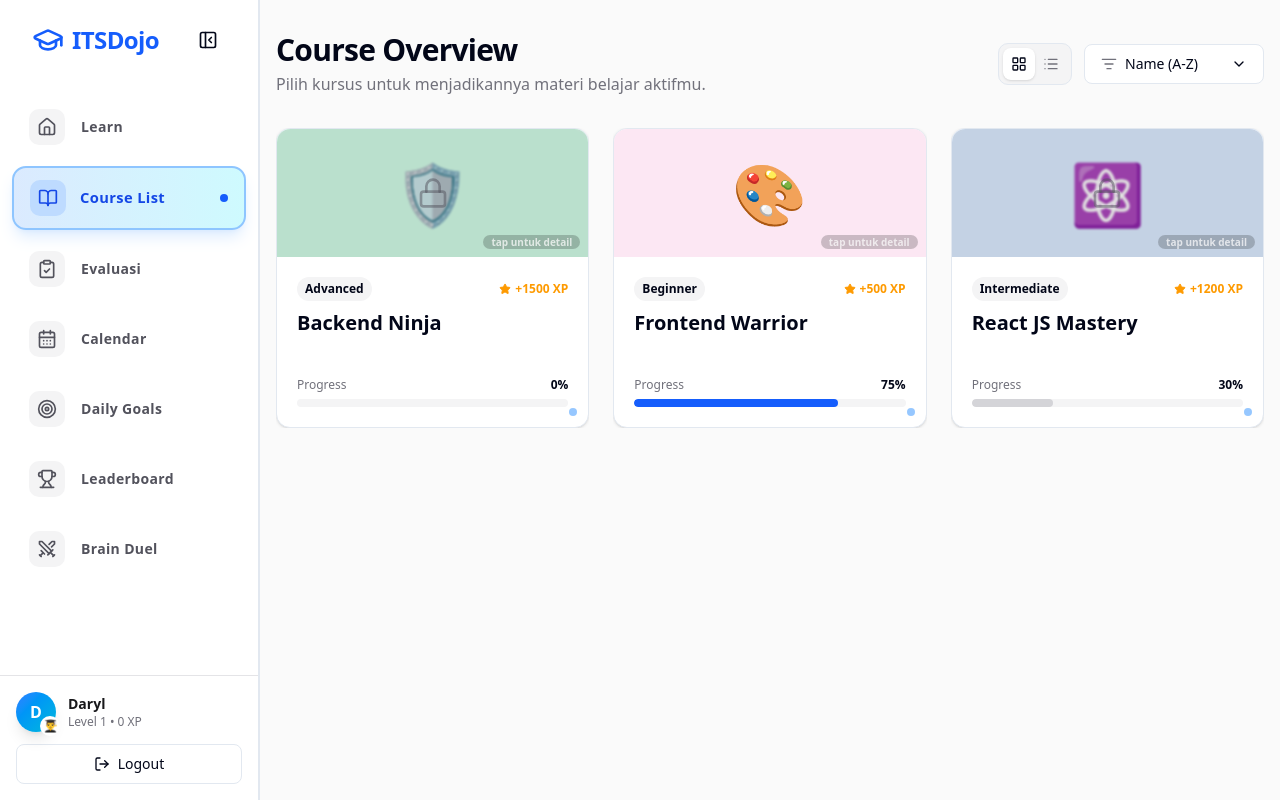
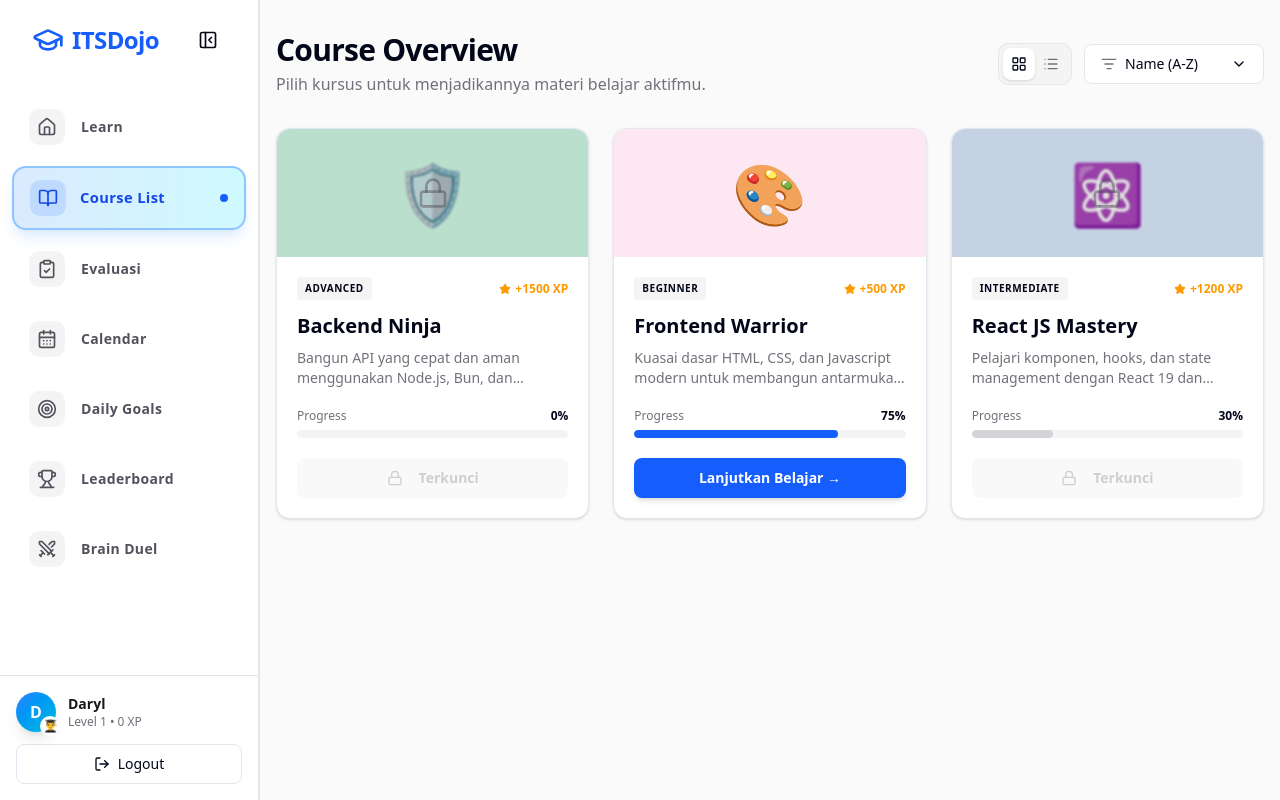
Before and after one commit to Lyradd/ITSDojo, a Next.js app: page /courses in a window 1280 px wide. Built offline with nearby package versions, Linux system fonts and the light colour scheme.

Commit message:
course card bug fix

```diff
--- a/app/(dashboard)/courses/page.tsx
+++ b/app/(dashboard)/courses/page.tsx
@@ -111,80 +111,57 @@ export default function CoursesPage() {
       {viewMode === "grid" ? (
         <div className="grid grid-cols-1 md:grid-cols-2 lg:grid-cols-3 gap-6 items-start">
           {sortedCourses.map((course) => (
-            <FlipCard
+            <div
               key={course.id}
-              height={300}
-              flipOnHover={false}
-              front={
-                <div className="group relative flex flex-col rounded-xl border bg-card text-card-foreground shadow-sm h-full overflow-hidden">
+              onClick={() => { if (course.status === 'unlocked') handleSelectCourse(course.id); }}
+              className={`group relative flex flex-col rounded-xl border bg-card text-card-foreground shadow-sm overflow-hidden transition-all duration-300 hover:shadow-xl hover:-translate-y-1 ${course.status === 'unlocked' ? 'cursor-pointer hover:border-blue-500/50' : ''}`}
+            >
               {/* Header */}
-                  <div className={`h-32 w-full ${course.color} flex items-center justify-center text-6xl relative`}>
+              <div className={`h-32 w-full shrink-0 ${course.color} flex items-center justify-center text-6xl relative`}>
                 {course.image}
                 {course.status === 'locked' && (
                   <div className="absolute inset-0 bg-black/10 flex items-center justify-center backdrop-blur-[1px]">
                     <Lock className="w-8 h-8 text-zinc-600/50" />
                   </div>
                 )}
-                    {/* «Tap to flip» hint */}
-                    <div className="absolute bottom-2 right-2 text-[10px] text-white/70 font-bold bg-black/20 px-2 py-0.5 rounded-full">
-                      tap untuk detail
-                    </div>
               </div>
               <div className="p-5 flex flex-col flex-1">
-                    <div className="flex items-center justify-between mb-2">
-                      <span className="text-xs font-semibold px-2 py-1 rounded-full bg-zinc-100 dark:bg-zinc-800">{course.difficulty}</span>
+                <div className="flex items-center justify-between mb-3">
+                  <span className="text-[10px] font-bold px-2 py-1 rounded bg-zinc-100 dark:bg-zinc-800 uppercase tracking-wider">{course.difficulty}</span>
                   <div className="flex items-center gap-1 text-amber-500 text-xs font-bold">
                     <Star className="w-3 h-3 fill-current" />
                     <span>+{course.xpReward} XP</span>
                   </div>
                 </div>
-                    <h3 className="text-xl font-bold mb-3">{course.title}</h3>
+                <h3 className="text-xl font-bold mb-2 group-hover:text-blue-600 transition-colors">{course.title}</h3>
+                <p className="text-sm text-zinc-500 line-clamp-2 mb-5">{course.description}</p>
+
                 <div className="mt-auto">
                   <div className="flex justify-between text-xs mb-1.5">
-                        <span className="text-zinc-500">Progress</span>
+                    <span className="text-zinc-500 font-medium">Progress</span>
                     <span className="font-semibold">{course.progress}%</span>
                   </div>
-                      <div className="h-2 w-full bg-zinc-100 dark:bg-zinc-800 rounded-full overflow-hidden">
+                  <div className="h-2 w-full bg-zinc-100 dark:bg-zinc-800 rounded-full overflow-hidden mb-5">
                     <div
                       className={`h-full rounded-full transition-all duration-500 ${course.status === 'locked' ? 'bg-zinc-300' : 'bg-blue-600'}`}
                       style={{ width: `${course.progress}%` }}
                     />
                   </div>
-                    </div>
-                  </div>
-                </div>
-              }
-              back={
-                <div className={`flex flex-col rounded-xl border-2 h-full overflow-hidden ${course.color} text-white`}>
-                  <div className="p-6 flex flex-col h-full">
-                    <div className="flex items-center gap-3 mb-4">
-                      <span className="text-4xl">{course.image}</span>
-                      <div>
-                        <h3 className="text-xl font-bold">{course.title}</h3>
-                        <span className="text-xs font-bold opacity-80 uppercase">{course.difficulty}</span>
-                      </div>
-                    </div>
-                    <p className="text-sm text-white/90 flex-1 leading-relaxed">{course.description}</p>
-                    <div className="flex items-center gap-4 text-sm font-bold mt-4 mb-5 opacity-90">
-                      <span className="flex items-center gap-1"><BookOpen className="w-4 h-4" />{course.lessonsCount} Modul</span>
-                      <span className="flex items-center gap-1"><Star className="w-4 h-4 fill-current text-amber-300" />+{course.xpReward} XP</span>
-                    </div>
                   {course.status === 'unlocked' ? (
                     <Button
-                        className="w-full bg-white text-zinc-900 hover:bg-white/90 font-bold"
+                      className="w-full bg-blue-600 text-white hover:bg-blue-700 font-bold transition-all shadow-md group-hover:shadow-lg"
                       onClick={(e) => { e.stopPropagation(); handleSelectCourse(course.id); }}
                     >
                       {course.progress > 0 ? 'Lanjutkan Belajar →' : 'Mulai Belajar →'}
                     </Button>
                   ) : (
-                      <Button className="w-full bg-white/20 text-white cursor-not-allowed font-bold" disabled>
+                    <Button className="w-full bg-zinc-100 dark:bg-zinc-800 text-zinc-400 cursor-not-allowed font-bold" disabled>
                       <Lock className="w-4 h-4 mr-2" /> Terkunci
                     </Button>
                   )}
                 </div>
               </div>
-              }
-            />
+            </div>
           ))}
         </div>
       ) : (
```
Lines whose indentation alone changed are shown as unchanged.
